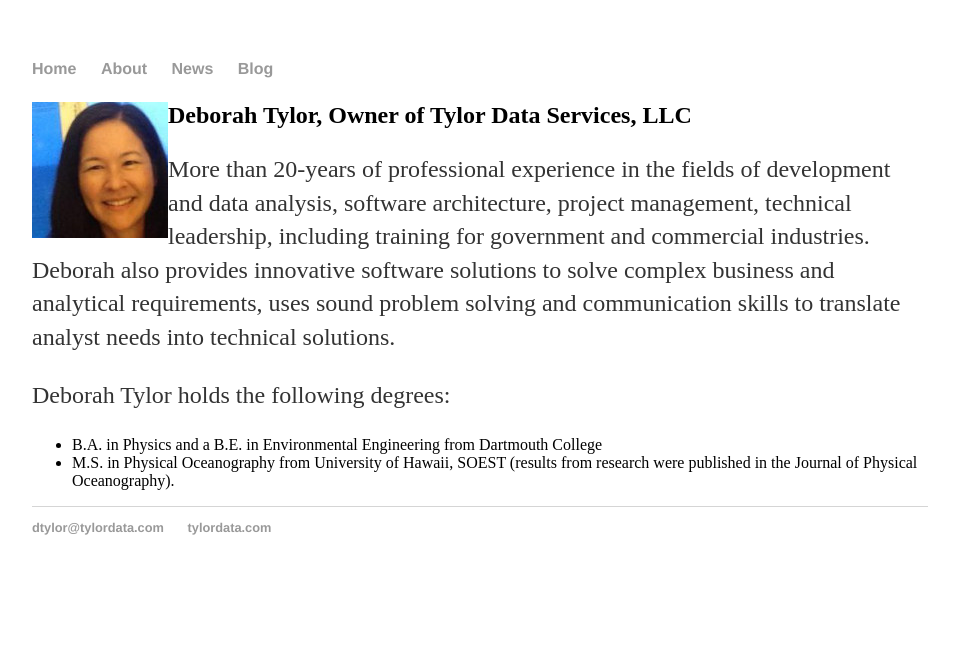
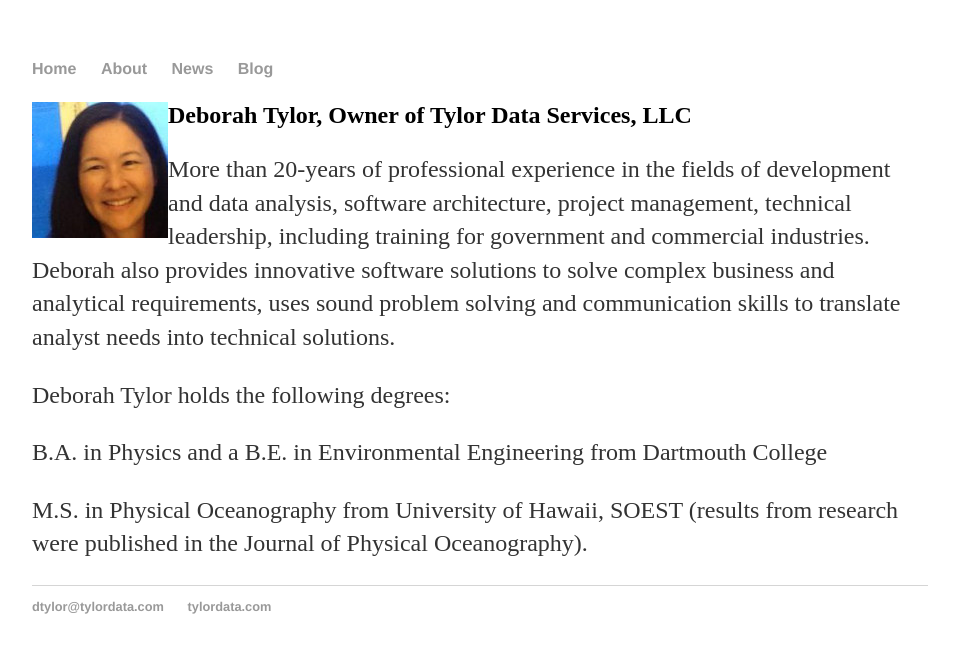
Before and after one commit to dtylor/dtylor.github.io, a Jekyll site: the page built from about.md, in a window 1280 px wide. Shown: the top 653 px of the page, without its empty margins (160-1119 px from the left). Built offline with Jekyll 4.4.1, drawn with Linux system fonts in a browser that asks for light colours.

```diff
--- a/about.md
+++ b/about.md
@@ -7,5 +7,7 @@
 More than 20-years of professional experience in the fields of development and data analysis, software architecture, project management, technical leadership, including training for government and commercial industries. Deborah also provides innovative software solutions to solve complex business and analytical requirements, uses sound problem solving and communication skills to translate analyst needs into technical solutions.
 
 Deborah Tylor holds the following degrees:
-* B.A. in Physics and a B.E. in Environmental Engineering from Dartmouth College
-* M.S. in Physical Oceanography from University of Hawaii, SOEST (results from research were published in the Journal of Physical Oceanography).
+
+B.A. in Physics and a B.E. in Environmental Engineering from Dartmouth College
+
+M.S. in Physical Oceanography from University of Hawaii, SOEST (results from research were published in the Journal of Physical Oceanography).
```
